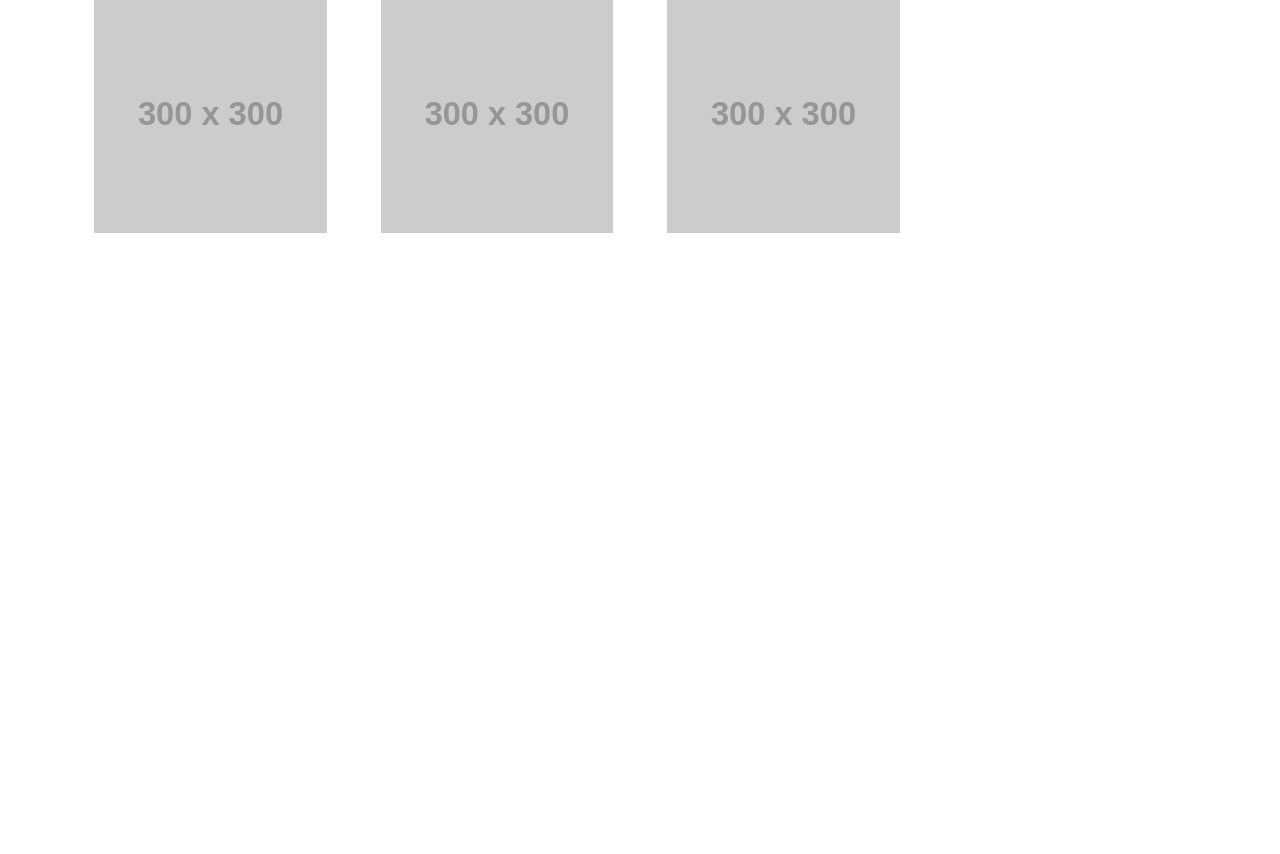
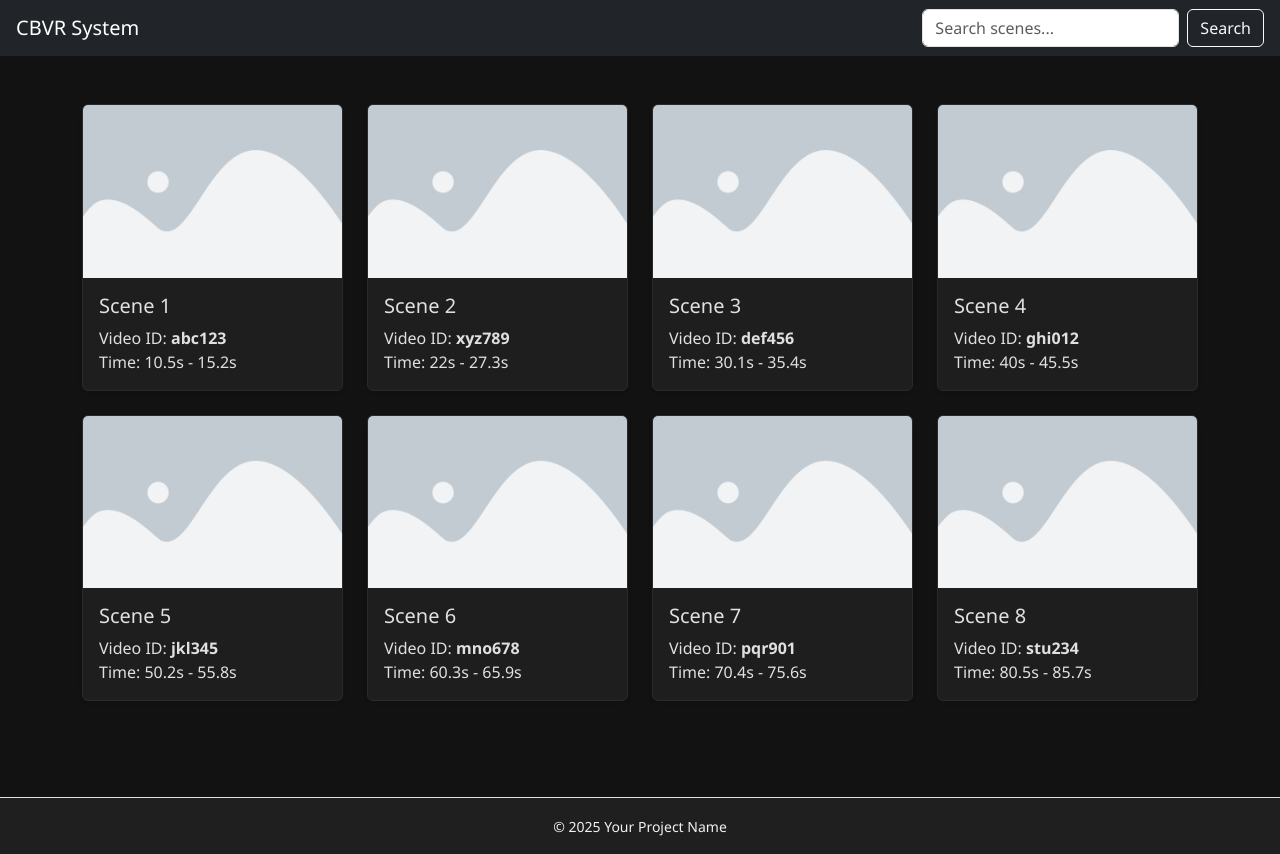
Before and after one commit to Image-VideoAnalysis/VideoContentRetrivalSystem, a SvelteKit app in the folder src/Frontend/: page / in a window 1280 px wide. Before the commit the page ends 800 px from the top, so only its background shows below. Built offline with nearby package versions, Linux system fonts and the light colour scheme.

Commit message:
added layout and imageGrid

```diff
--- a/src/Frontend/src/components/ImageGrid.svelte
+++ b/src/Frontend/src/components/ImageGrid.svelte
@@ -1,33 +1,46 @@
 <script>
-    // Esempio di elenco di immagini (puoi sostituire con i tuoi dati)
-    export let images = [
-        "https://via.placeholder.com/300",
-        "https://via.placeholder.com/300",
-        "https://via.placeholder.com/300",
-        // Aggiungi altre immagini qui
-    ];
+  export let images = [];
+
 </script>
 
+
+<div class="container my-4">
+  <div class="row row-cols-1 row-cols-sm-2 row-cols-md-3 row-cols-lg-4 g-4">
+    {#each images as img}
+      <div class="col">
+        <div
+          class="card h-100 shadow-sm"
+          style="cursor: pointer;"
+        >
+          <img src={img.url} class="card-img-top" alt={img.alt || "Keyframe"} />
+          <div class="card-body">
+            <h5 class="card-title">{img.title}</h5>
+            <p class="card-text">
+              Video ID: <strong>{img.video_id}</strong><br />
+              Time: {img.start_time}s - {img.end_time}s
+            </p>
+          </div>
+        </div>
+      </div>
+    {/each}
+  </div>
+</div>
+
 <style>
-    .image-grid {
-        display: flex;
-        flex-wrap: wrap;
-        margin: -15px;
-    }
+  .card {
+    background-color: #1e1e1e;
+    color: #e0e0e0;
+    border: 1px solid #2a2a2a;
+    transition: background-color 0.2s, transform 0.2s;
+  }
 
-    .image-grid-item {
-        width: calc(25% - 30px);
-        margin: 15px;
-        box-sizing: border-box;
-    }
+  .card:hover {
+    background-color: #2a2a2a;
+    transform: scale(1.02);
+  }
+
+  .card-img-top {
+    object-fit: cover;
+    max-height: 180px;
+  }
 </style>
-
-<div class="container">
-    <div class="row image-grid">
-        {#each images as image, index}
-            <div class="col-md-3 image-grid-item">
-                <img src={image} class="img-fluid" />
-            </div>
-        {/each}
-    </div>
-</div>
--- /dev/null
+++ b/src/Frontend/src/routes/+layout.svelte
@@ -0,0 +1,73 @@
+<script>
+    import Navbar from '../components/Navbar.svelte';
+
+    export let title = "Content-Based Video Retrieval";
+
+    function handleSearch(query) {
+        console.log("Searching for:", query);
+    }
+</script>
+
+<style>
+  :global(body) {
+    background-color: #121212;
+    color: #e0e0e0;
+    font-family: 'Segoe UI', Tahoma, Geneva, Verdana, sans-serif;
+  }
+
+  header, footer {
+    background-color: #1f1f1f;
+    color: #f1f1f1;
+  }
+
+  main {
+    padding: 1.5rem;
+  }
+
+  a, .nav-link {
+    color: #f1f1f1;
+    text-decoration: none;
+  }
+
+  a:hover {
+    color: #cccccc;
+  }
+
+  .card {
+    background-color: #1e1e1e;
+    border: 1px solid #2c2c2c;
+    color: #e0e0e0;
+  }
+
+  .card:hover {
+    background-color: #2a2a2a;
+  }
+
+  .navbar {
+    background-color: #1a1a1a;
+  }
+
+  .btn-dark {
+    background-color: #333;
+    border-color: #444;
+  }
+
+  .btn-dark:hover {
+    background-color: #444;
+  }
+</style>
+
+<!--<header class="navbar navbar-expand-lg navbar-dark px-3">
+  <a class="navbar-brand" href="/">🎬 {title}</a>
+</header>-->
+
+<Navbar onSearch={handleSearch} />
+
+
+<main>
+  <slot />
+</main>
+
+<footer class="text-center py-3 border-top mt-5">
+  <small>&copy; {new Date().getFullYear()} Your Project Name</small>
+</footer>
--- a/src/Frontend/src/routes/+page.svelte
+++ b/src/Frontend/src/routes/+page.svelte
@@ -1,22 +1,66 @@
 <script>
-    import ImageGrid from '../components/ImageGrid.svelte';
+  import ImageGrid from '../components/ImageGrid.svelte';
 
-    // Esempio di elenco di immagini (puoi sostituire con i tuoi dati)
-    let images = [
-        "https://via.placeholder.com/300",
-        "https://via.placeholder.com/300",
-        "https://via.placeholder.com/300",
-        // Aggiungi altre immagini qui
-    ];
+  let results = [
+    {
+      url: "img_placeholder.png",
+      title: "Scene 1",
+      video_id: "abc123",
+      start_time: 10.5,
+      end_time: 15.2
+    },
+    {
+      url: "img_placeholder.png",
+      title: "Scene 2",
+      video_id: "xyz789",
+      start_time: 22.0,
+      end_time: 27.3
+    },
+    {
+      url: "img_placeholder.png",
+      title: "Scene 3",
+      video_id: "def456",
+      start_time: 30.1,
+      end_time: 35.4
+    },
+    {
+      url: "img_placeholder.png",
+      title: "Scene 4",
+      video_id: "ghi012",
+      start_time: 40.0,
+      end_time: 45.5
+    },
+    {
+      url: "img_placeholder.png",
+      title: "Scene 5",
+      video_id: "jkl345",
+      start_time: 50.2,
+      end_time: 55.8
+    },
+    {
+      url: "img_placeholder.png",
+      title: "Scene 6",
+      video_id: "mno678",
+      start_time: 60.3,
+      end_time: 65.9
+    },
+    {
+      url: "img_placeholder.png",
+      title: "Scene 7",
+      video_id: "pqr901",
+      start_time: 70.4,
+      end_time: 75.6
+    },
+    {
+      url: "img_placeholder.png",
+      title: "Scene 8",
+      video_id: "stu234",
+      start_time: 80.5,
+      end_time: 85.7
+    }
+  ];
+
 </script>
 
-    <!-- Utilizzo del componente ImageGrid -->
-    <ImageGrid images={images} />
 
-<style>
-/* Aggiungi qui lo stile generale dell'applicazione */
-body {
-    font-family: Arial, sans-serif;
-    padding: 20px;
-}
-</style>
+<ImageGrid images={results} />
```
Also changed, not shown: src/Frontend/static/img_placeholder.png (added).
